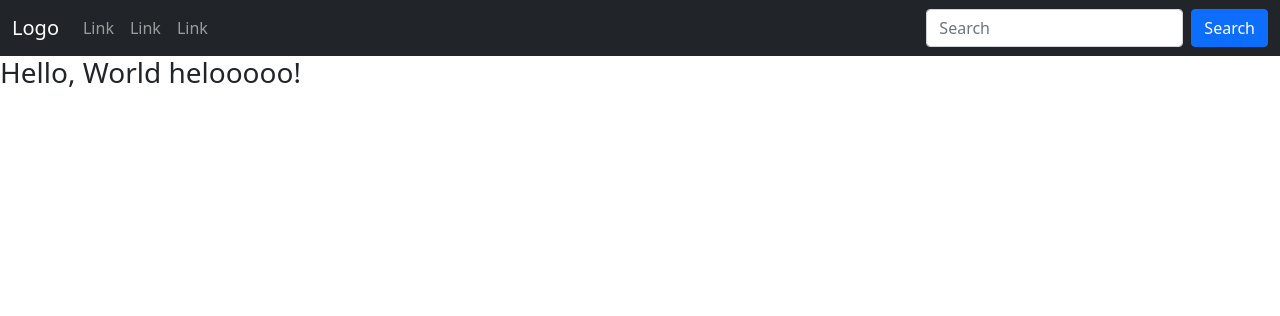
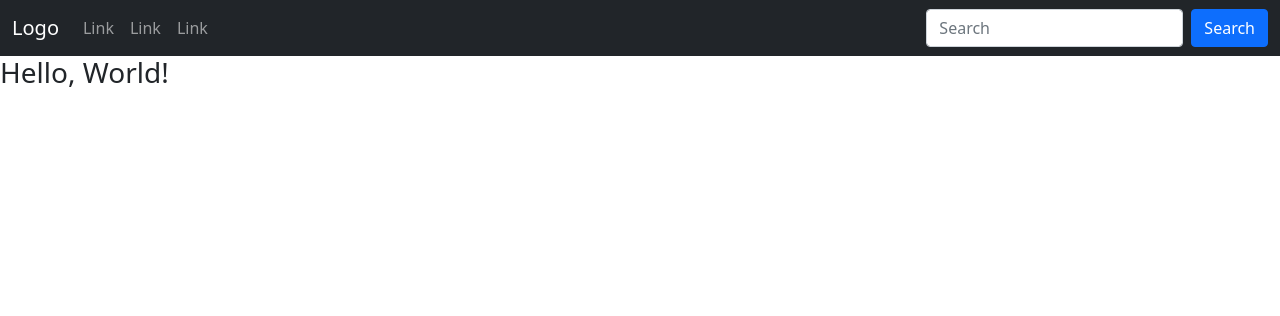
Before and after one commit to anh-khoa-nguyen/OFOProject, a Flask app: page / in a window 1280 px wide. Shown: the top 316 px of the page. Run offline with Flask 3, Linux system fonts and the light colour scheme.

Commit message:
index.html change3...

```diff
--- a/OFO/templates/index.html
+++ b/OFO/templates/index.html
@@ -35,7 +35,7 @@
     </div>
   </div>
 </nav>
-<h3>Hello, World helooooo!</h3>
+<h3>Hello, World!</h3>
 
 </body>
 </html>
```
